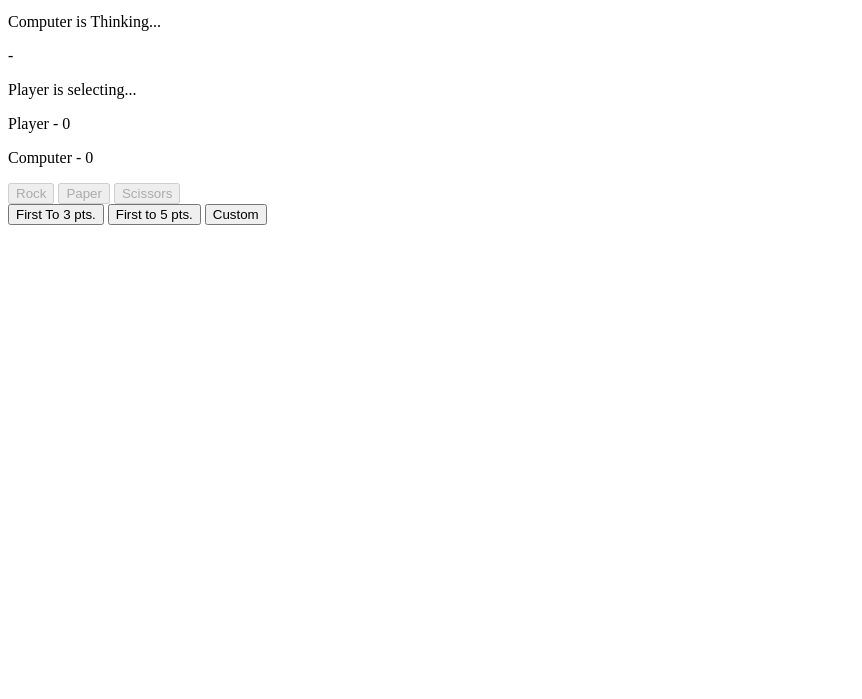
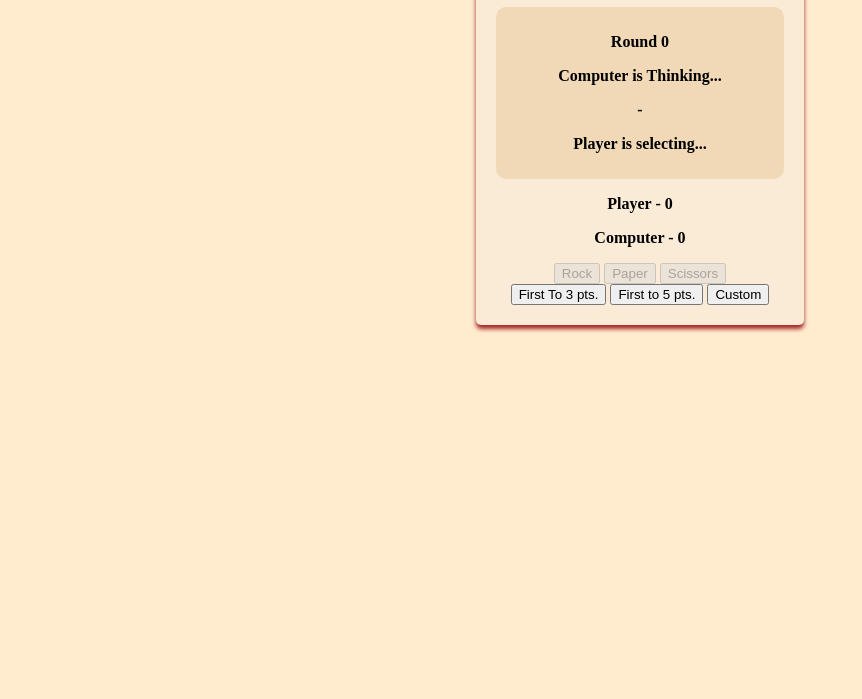
Before and after one commit to huespixelstorm/Rock-Paper-Scissors, a plain HTML site: page index.html in a window 1280 px wide. Shown: the part 101-800 px from the top of the page, without its empty margins (0-862 px from the left). Drawn offline with Linux system fonts and the light colour scheme.

Commit message:
unfinished

```diff
--- a/index.html
+++ b/index.html
@@ -3,6 +3,7 @@
 <head>
     <title>Rock_Paper_Scissors_Game</title>
         <script src="script.js" defer></script>
+        <link rel="stylesheet" href="styles.css">
 </head>
 
 <body>
--- a/script.js
+++ b/script.js
@@ -104,6 +104,8 @@ function endGame(matchResultObj) {
     roundsCount.textContent = `Round ${roundNo}`
 
         announceResult.textContent = `Match over`
+        computerResponse.textContent = `Computer is Thinking...`
+        playerResponse.textContent = `Player is selecting...`
 }
 
 //  Multiple Rounds System || unfinished
@@ -122,3 +124,10 @@ firstTo3.addEventListener("click", () => {
     choosePaper.disabled = false;
     chooseScissors.disabled = false;
 })
+firstTo5.addEventListener("click", () => {
+    matchPoint = 5
+
+    chooseRock.disabled = false;
+    choosePaper.disabled = false;
+    chooseScissors.disabled = false;
+})
--- /dev/null
+++ b/styles.css
@@ -0,0 +1,20 @@
+body {
+    background-color: blanchedalmond;
+    display: flex;
+    text-align: center;
+    justify-content: center;
+}
+#mainPanel {
+    background-color: antiquewhite;
+    border-radius: 5px;
+    box-shadow: 0 4px 4px brown;
+
+    padding: 20px;
+    margin: auto;
+    font-weight: bold;
+}
+#screen {
+    background-color: rgb(241, 216, 183);
+    border-radius: 10px;
+    padding: 10px;
+}
```
